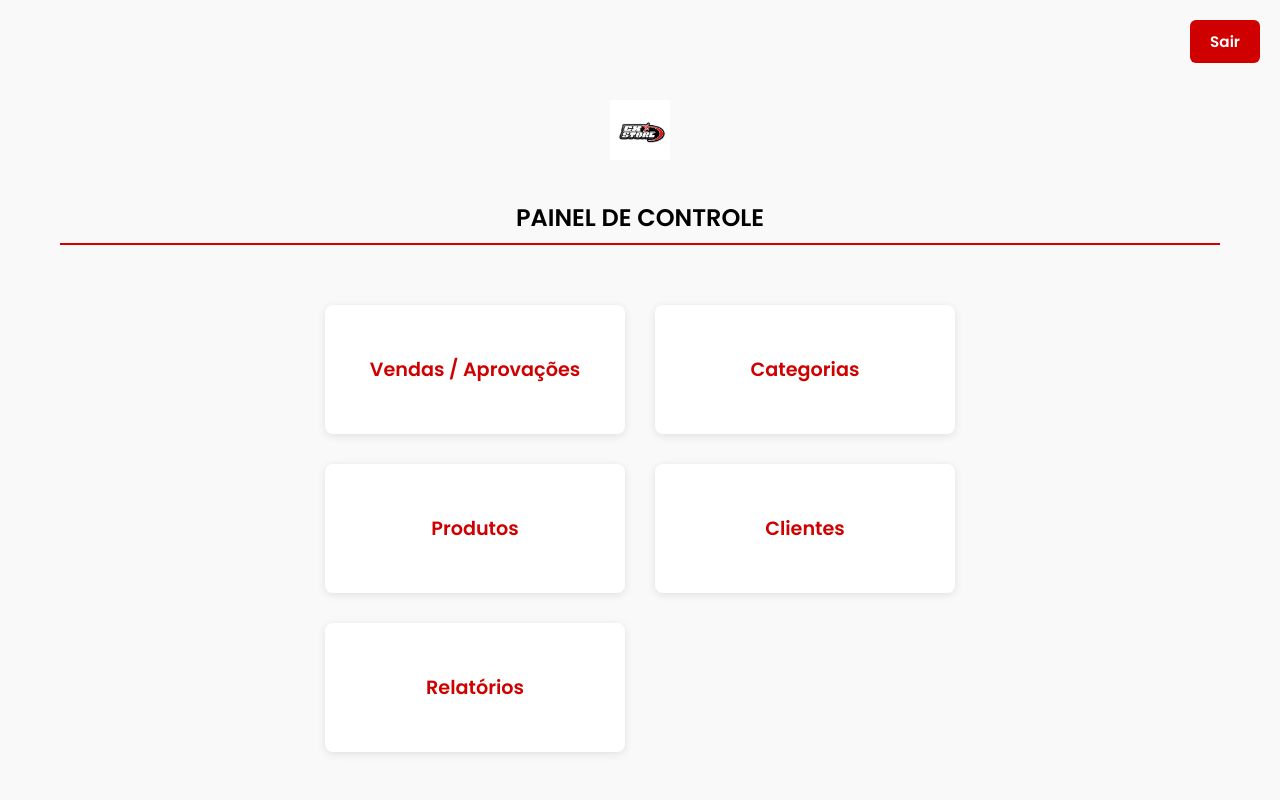
After one commit to thurzinho-0/PI-2-SEMESTRE-, a PHP site: page /admin/controle.php in a window 1280 px wide. The commit adds this page. Run offline with PHP 8.4, Linux system fonts and the light colour scheme; the visitor is signed in with stand-in values (Sample User, id 1).

```diff
--- /dev/null
+++ b/codigos-pi/admin/controle.php
@@ -0,0 +1,63 @@
+<?php
+require_once('sessao_admin.php');
+?>
+<!DOCTYPE html>
+<html lang="pt-BR">
+
+<head>
+    <meta charset="UTF-8" />
+    <meta name="viewport" content="width=device-width, initial-scale=1" />
+    <title>Painel de Controle - Cx Store</title>
+    <link href="https://fonts.googleapis.com/css2?family=Poppins:wght@400;600&display=swap" rel="stylesheet" />
+    <link rel="stylesheet" href="../assets/css/controle.css" />
+</head>
+
+<body>
+
+    <header>
+        <img src="../assets/imagens/Logo.jpg" alt="CX Store Logo" />
+    </header>
+
+    <div class="top-icons">
+        </div>
+
+    <div class="logout-btn">
+        <a href="../logout.php" class="button-link">Sair</a>
+    </div>
+
+    <h2>PAINEL DE CONTROLE</h2>
+
+    <section class="dashboard-panel">
+        <a href="gerenciar_pedidos.php" class="card-link">
+            <div class="card">
+                <h3>Vendas / Aprovações</h3>
+            </div>
+        </a>
+
+        <a href="categorias.php" class="card-link">
+            <div class="card">
+                <h3>Categorias</h3>
+            </div>
+        </a>
+
+        <a href="gerenciar_produtos.php" class="card-link">
+            <div class="card">
+                <h3>Produtos</h3>
+            </div>
+        </a>
+
+        <a href="gerenciar_clientes.php" class="card-link">
+            <div class="card">
+                <h3>Clientes</h3>
+            </div>
+        </a>
+
+        <a href="relatorios.php" class="card-link">
+            <div class="card">
+                <h3>Relatórios</h3>
+            </div>
+        </a>
+    </section>
+
+</body>
+</html>
--- /dev/null
+++ b/codigos-pi/assets/css/controle.css
@@ -0,0 +1,133 @@
+body {
+  font-family: 'Poppins', sans-serif;
+  margin: 0 auto;
+  max-width: 1200px;
+  padding: 20px;
+  box-sizing: border-box;
+  background-color: #f9f9f9;
+}
+
+header {
+  display: flex;
+  justify-content: center;
+  margin-bottom: 30px;
+  padding-top: 80px;
+}
+
+header img {
+  height: 60px;
+  max-width: 100%;
+}
+
+.top-icons {
+  position: fixed;
+  top: 20px;
+  right: 20px;
+  display: flex;
+  gap: 15px;
+  z-index: 1000;
+}
+
+.logout-btn {
+  position: fixed;
+  top: 20px;
+  right: 20px;
+  z-index: 1100;
+}
+
+.logout-btn .button-link {
+  background-color: #d10000;
+  color: white;
+  text-decoration: none;
+  padding: 10px 20px;
+  border-radius: 6px;
+  font-weight: 600;
+  font-size: 0.95em;
+  display: inline-block;
+  transition: background-color 0.3s ease;
+}
+
+.logout-btn .button-link:hover {
+  background-color: #a30000;
+}
+
+h2 {
+  text-align: center;
+  border-bottom: 2px solid #d10000;
+  display: inline-block;
+  font-weight: 600;
+  margin: 40px auto 60px auto;
+  padding-bottom: 8px;
+  width: auto;
+  display: block;
+}
+
+.dashboard-panel {
+  display: grid;
+  grid-template-columns: repeat(2, 300px);
+  gap: 30px;
+  justify-content: center;
+  margin-top: 60px;
+  padding: 0 20px;
+}
+
+.card-link {
+  text-decoration: none;
+  display: block;
+}
+
+.card {
+  background-color: #fff;
+  border-radius: 8px;
+  box-shadow: 0 2px 8px rgba(0,0,0,0.1);
+  padding: 50px 30px;
+  text-align: center;
+  cursor: pointer;
+  transition: box-shadow 0.3s ease, transform 0.3s ease;
+}
+
+.card h3 {
+  margin: 0;
+  font-weight: 600;
+  font-size: 1.2em;
+  color: #d10000;
+}
+
+.card:hover {
+  box-shadow: 0 4px 15px rgba(209,0,0,0.4);
+  transform: translateY(-5px);
+}
+
+@media (max-width: 768px) {
+  .dashboard-panel {
+    grid-template-columns: repeat(2, 1fr);
+    gap: 20px;
+  }
+
+  .card {
+    padding: 40px 20px;
+  }
+}
+
+@media (max-width: 480px) {
+  .dashboard-panel {
+    grid-template-columns: 1fr;
+  }
+
+  .logout-btn {
+    top: 10px;
+    right: 10px;
+  }
+
+  header {
+    padding-top: 40px;
+  }
+
+  .card {
+    padding: 35px 20px;
+  }
+
+  .card h3 {
+    font-size: 1.1em;
+  }
+}
--- a/codigos-pi/cadastro.php
+++ b/codigos-pi/cadastro.php
@@ -10,7 +10,7 @@
   <meta charset="UTF-8">
   <meta name="viewport" content="width=device-width, initial-scale=1.0">
   <title>Formulário de Cadastro</title>
-  <link rel="stylesheet" href="/assets/css/cadastro.css">
+  <link rel="stylesheet" href="assets/css/cadastro.css">
 </head>
 <body>
   <form class="form" method="POST" action="processa_cadastro.php">
--- a/codigos-pi/cliente/home.php
+++ b/codigos-pi/cliente/home.php
@@ -1,3 +1,6 @@
+<?php
+  require_once ("sessao_cliente.php");
+?>
 <!DOCTYPE html>
 <html lang="pt-BR">
 <head>
--- a/codigos-pi/processa_login.php
+++ b/codigos-pi/processa_login.php
@@ -18,7 +18,7 @@
             $_SESSION['tipo_usuario'] = $usuario->tipo_usuario;
 
             if($usuario->tipo_usuario == 'admin'){
-                header("Location: admin/painelanuncio.php");
+                header("Location: admin/controle.php");
             } else {
                 header("Location: cliente/home.php");
             }
```
Also changed, not shown: codigos-pi/admin/add_categoria.php (added, +27 -0 lines), codigos-pi/admin/categorias.php (added, +110 -0 lines), codigos-pi/assets/css/categorias.css (added, +282 -0 lines), codigos-pi/classes/Categoria.php (added, +60 -0 lines), codigos-pi/cliente/sessao_cliente.php (added, +8 -0 lines).
